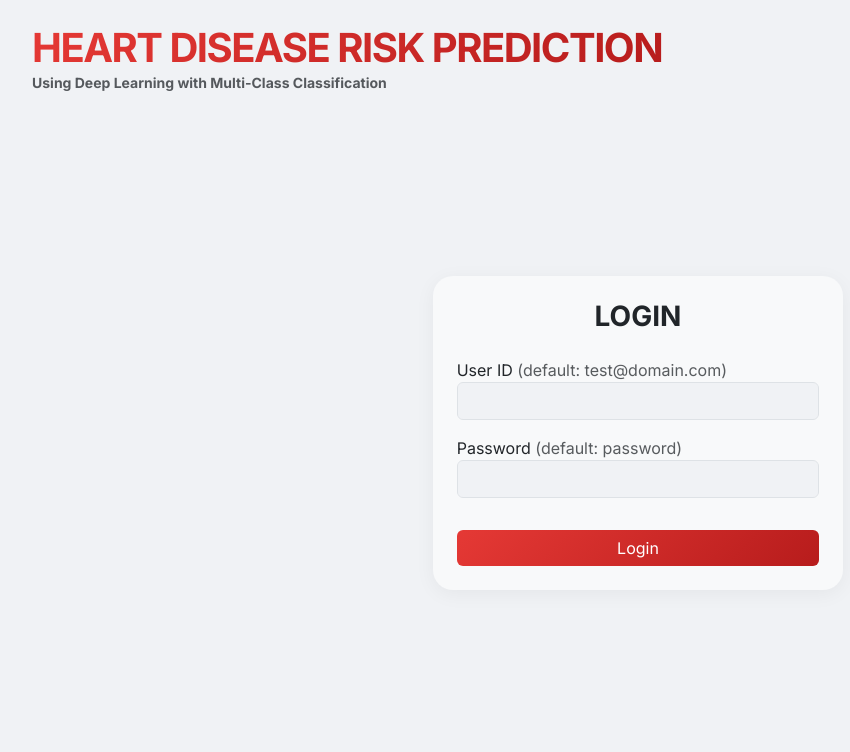
After one commit to drnafees/Heart-Disease-Prediction, a Flask app: page /login in a window 1280 px wide. The commit adds this page. Shown: the top 752 px of the page, without its empty margins (2-852 px from the left). Run offline with Flask 3, Linux system fonts and the light colour scheme.

Commit message:
feat: Implement user authentication and enhance navigation structure

```diff
--- a/app.py
+++ b/app.py
@@ -1,9 +1,12 @@
-from flask import Flask, render_template, request
+from flask import Flask, redirect, render_template, request, url_for
 import pandas as pd
 import joblib
 import tensorflow as tf
+from functools import wraps
 
 app = Flask(__name__)
+session_token = None
+
 try:
     ann_model = tf.keras.models.load_model("models/ann_model.keras")
     lr_pipeline = joblib.load("models/lr_pipeline.pkl")
@@ -23,7 +26,22 @@ def map_risk(prob):
     else:
         return "High Risk"
 
+def authenticate_user(email, password):
+    if email == "test@domain.com" and password == "password":
+        session_token = "mock_token_12345"
+        return {"email": "test@domain.com", "session_token": session_token}
+    return {"email": None, "session_token": None}
+
+def login_required(f):
+    @wraps(f)
+    def decorated_function(*args, **kwargs):
+        if session_token is None:
+            return redirect(url_for('login'))
+        return f(*args, **kwargs)
+    return decorated_function
+
 @app.route("/", methods=["GET", "POST"])
+@login_required
 def index():
     input_data = {}
     results = None
@@ -75,6 +93,37 @@ def index():
 
     return render_template("index.html", results=results, input_data=input_data)
 
+@app.route('/login', methods=['GET', 'POST'])
+def login():
+    if request.method == 'POST':
+        email = request.form['email']
+        password = request.form['password']
+        auth_result = authenticate_user(email, password)
+        if auth_result["session_token"]:
+            global session_token
+            session_token = auth_result["session_token"]
+            return redirect(url_for('index'))
+        else:
+            return render_template("login.html", error="Invalid credentials. Please try again.")
+
+    return render_template("login.html")
+
+@app.route('/logout')
+def logout():
+    global session_token
+    session_token = None
+    return redirect(url_for('login'))
+
+@app.route('/patients')
+@login_required
+def patients():
+    return render_template("patients.html")
+
+@app.route('/about')
+def about():
+    return render_template("about.html")
+
+
 if __name__ == "__main__":
     app.run(debug=True)
     app.config['TEMPLATES_AUTO_RELOAD'] = True
--- a/static/styles.css
+++ b/static/styles.css
@@ -40,11 +40,11 @@ html, body {
 }
 
 .bg-primary-gradient {
-    background: var(--primary-gradient) !important;
+    background: var(--primary-gradient);
 }
 
 .nav-pills .nav-link.active {
-    background-color: var(--primary-color) !important;
+    background-color: var(--primary-color);
 }
 
 .header-compact {
@@ -94,6 +94,11 @@ form {
 .form-control-sm {
     font-size: 0.9rem;
     font-weight: 700;
+}
+
+.btn-primary {
+    background: var(--primary-gradient);
+    border: none;
 }
 
 .btn-predict {
@@ -174,3 +179,7 @@ form {
     background: #e5e7eb;
     border-radius: 10px;
 }
+
+.login-container {
+    min-height: 80vh;
+}
--- /dev/null
+++ b/templates/about.html
@@ -0,0 +1 @@
+{% extends "base.html" %}
--- a/templates/base.html
+++ b/templates/base.html
@@ -17,7 +17,9 @@
                 <h1 class="main-title text-uppercase">Heart Disease Risk Prediction</h1>
                 <p class="text-muted small fw-bold mb-0">Using Deep Learning with Multi-Class Classification</p>
             </div>
-            {% include 'includes/_navbar.html' %}
+            {% block navbar %}
+                {% include 'includes/_navbar.html' %}
+            {% endblock %}
     </header>
 
     <div class="content-area">
--- a/templates/includes/_risk_card.html
+++ b/templates/includes/_risk_card.html
@@ -17,5 +17,8 @@
             </div>
             {% endfor %}
         </div>
+        <button type="button" class="btn btn-outline-secondary shadow-sm rounded-pill px-4">
+            Save Record
+        </button>
     </div>
 </div>
--- /dev/null
+++ b/templates/login.html
@@ -0,0 +1,30 @@
+{% extends "base.html" %}
+{% block title %}Login - Heart Disease Risk Prediction{% endblock %}
+{% block navbar %}{% endblock %}
+{% block content %}
+<div class="login-container d-flex justify-content-center align-items-center">
+    <div class="card col-lg-4 p-4 bg-light">
+        <h3 class="text-center mb-4 text-uppercase fw-bold">Login</h3>
+        {% if error %}
+            <div class="alert alert-danger" role="alert">
+                {{ error }}
+            </div>
+        {% endif %}
+        <form method="POST" action="{{ url_for('login') }}">
+            <div class="mb-3">
+                <label for="email">User ID <span class="text-muted">(default: test@domain.com)</span></label>
+                <input type="email" class="form-control" name="email" required>
+            </div>
+
+            <div class="mb-3">
+                <label for="password">Password <span class="text-muted">(default: password)</span></label>
+                <input type="password" class="form-control" name="password" required>
+            </div>
+
+            <div class="d-grid gap-2">
+                <button type="submit" class="btn btn-primary mt-3">Login</button>
+            </div>
+        </form>
+    </div>
+</div>
+{% endblock %}
--- /dev/null
+++ b/templates/patients.html
@@ -0,0 +1 @@
+{% extends "base.html" %}
```
Also changed, not shown: templates/includes/_navbar.html (+14 -27 lines).
